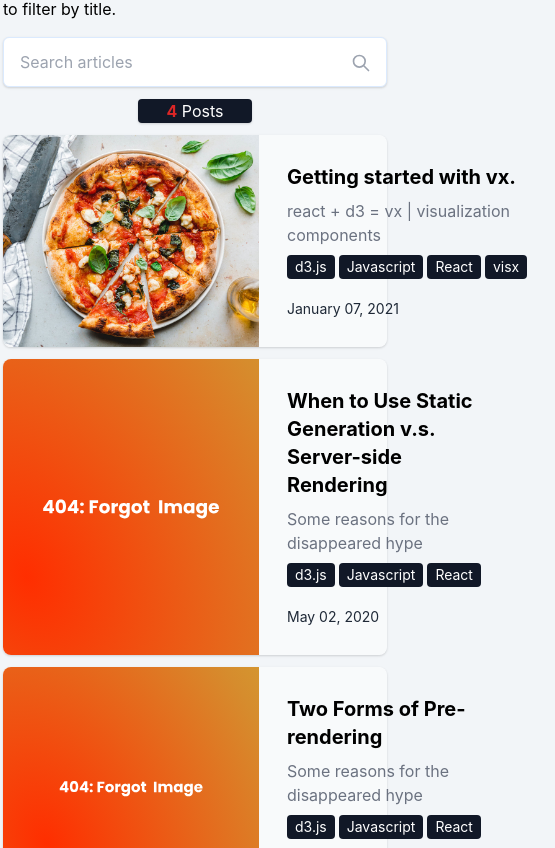
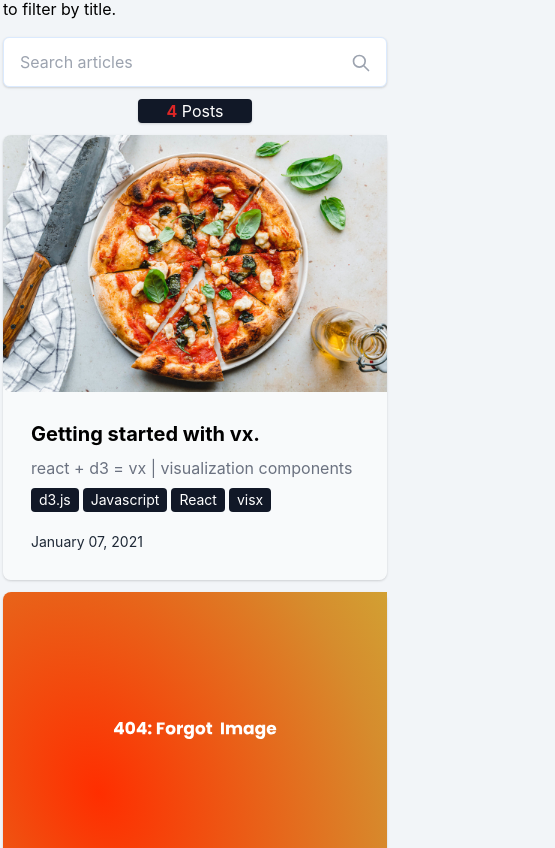
Before and after one commit to fabiwo/fabiwo.io, a Next.js app: page /blog in a window 390 px wide. Shown: the part 996-1844 px from the top of the page, 555 px wide, since content can reach past the window. Built offline with nearby package versions, Linux system fonts and the light colour scheme; what @tailwindcss/typography would draw is missing.

Commit message:
changes made

```diff
--- a/components/molecules/BlogPostCard.jsx
+++ b/components/molecules/BlogPostCard.jsx
@@ -16,9 +16,9 @@ export default function BlogPostCard({
 
   return (
     <Link href={`/blog/${id}`}>
-      <article className='flex w-full mb-3 bg-white bg-opacity-50 rounded-lg shadow cursor-pointer hover:shadow-md hover:bg-opacity-100'>
+      <article className='flex flex-col w-full mb-3 bg-white bg-opacity-50 rounded-lg shadow cursor-pointer lg:flex-row hover:shadow-md hover:bg-opacity-100'>
         <img
-          className='object-cover w-64 rounded-l-lg '
+          className='object-cover w-full rounded-l-lg lg:w-64 '
           src={hasThumbnail ? image : '/images/placeholder.svg'}
           alt=''
           loading='lazy'
```
